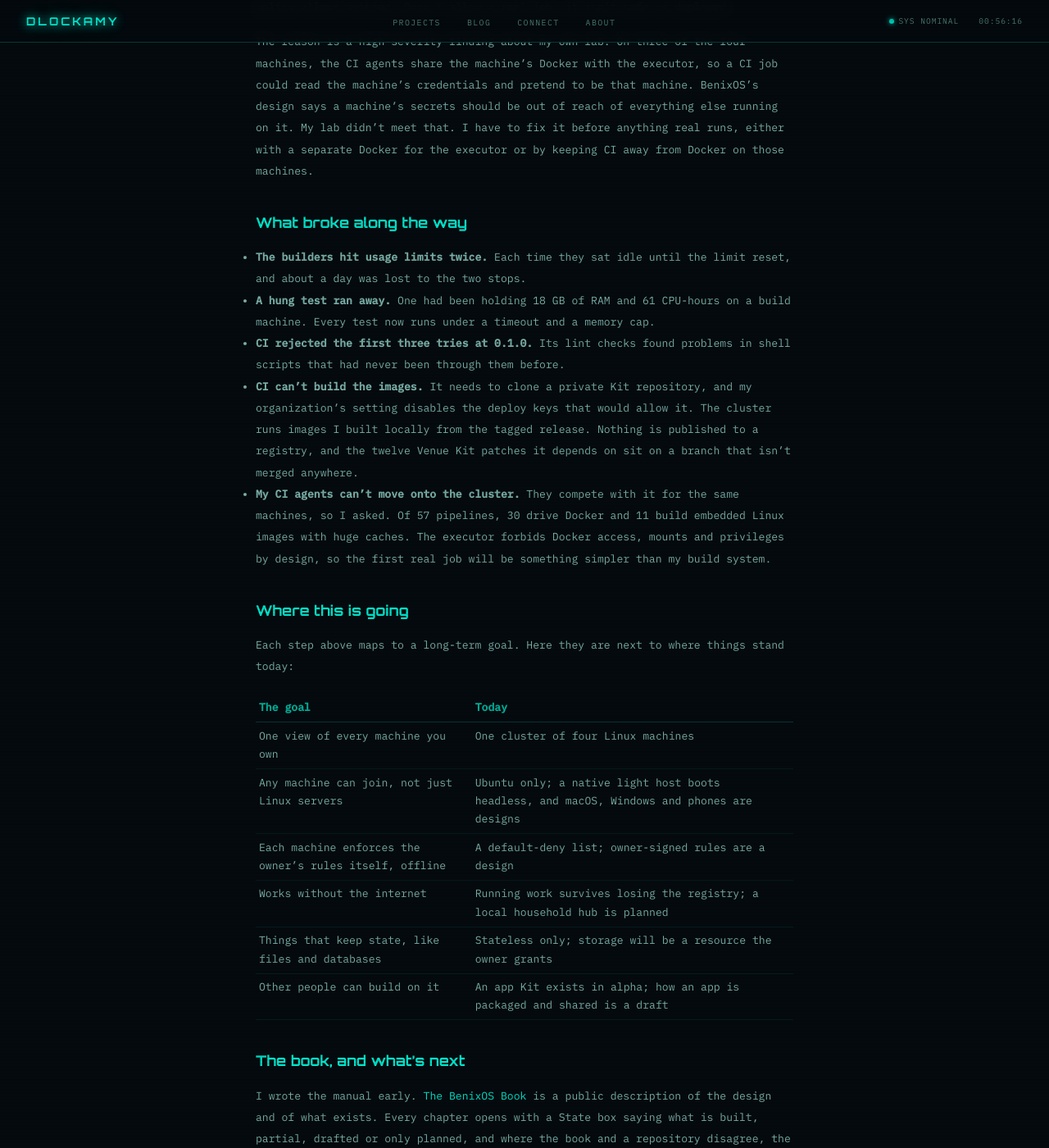
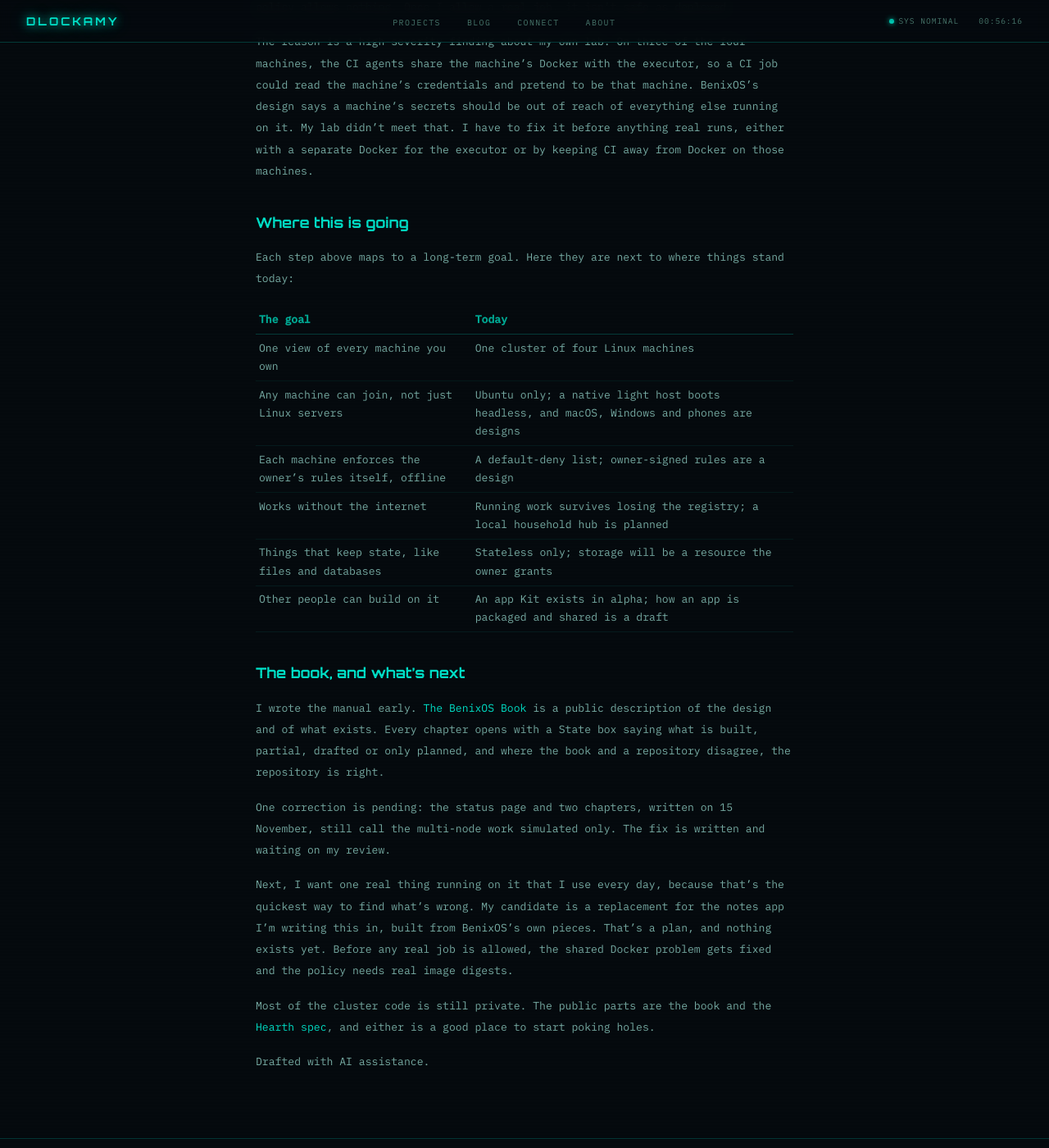
Before and after one commit to dlockamy/dlockamy.github.io, a Jekyll site: the page built from _posts/2026-11-17-benixos-running-on-four-machines.md, in a window 1280 px wide and 1400 px high, scrolled down 3177 px. Shown: the whole window at 82% size. Built offline with Jekyll 4.4.1, drawn with Linux system fonts in a browser that asks for light colours; some of the changed text lies outside the part shown.

Commit message:
draft: drop the "What broke along the way" section from the BenixOS update
Also drop the "images need to build in CI" clause in "What's next", which
depended on it.

Assisted-by: LLM

```diff
--- a/_posts/2026-11-17-benixos-running-on-four-machines.md
+++ b/_posts/2026-11-17-benixos-running-on-four-machines.md
@@ -131,25 +131,6 @@ on it. My lab didn't meet that. I have to fix it before anything real runs, eith
 with a separate Docker for the executor or by keeping CI away from Docker on those
 machines.
 
-## What broke along the way
-
-- **The builders hit usage limits twice.** Each time they sat idle until the limit
-  reset, and about a day was lost to the two stops.
-- **A hung test ran away.** One had been holding 18 GB of RAM and 61 CPU-hours on
-  a build machine. Every test now runs under a timeout and a memory cap.
-- **CI rejected the first three tries at 0.1.0.** Its lint checks found problems
-  in shell scripts that had never been through them before.
-- **CI can't build the images.** It needs to clone a private Kit repository, and
-  my organization's setting disables the deploy keys that would allow it. The
-  cluster runs images I built locally from the tagged release. Nothing is
-  published to a registry, and the twelve Venue Kit patches it depends on sit on
-  a branch that isn't merged anywhere.
-- **My CI agents can't move onto the cluster.** They compete with it for the same
-  machines, so I asked. Of 57 pipelines, 30 drive Docker and 11 build embedded
-  Linux images with huge caches. The executor forbids Docker access, mounts and
-  privileges by design, so the first real job will be something simpler than my
-  build system.
-
 ## Where this is going
 
 Each step above maps to a long-term goal. Here they are next to where things
@@ -178,8 +159,8 @@ waiting on my review.
 Next, I want one real thing running on it that I use every day, because that's the
 quickest way to find what's wrong. My candidate is a replacement for the notes app
 I'm writing this in, built from BenixOS's own pieces. That's a plan, and nothing
-exists yet. Before any real job is allowed, the shared Docker problem gets fixed,
-the policy needs real image digests, and the images need to build in CI.
+exists yet. Before any real job is allowed, the shared Docker problem gets fixed
+and the policy needs real image digests.
 
 Most of the cluster code is still private. The public parts are the book and the
 [Hearth spec](https://github.com/slash-builder/hearth), and either is a good place
```
